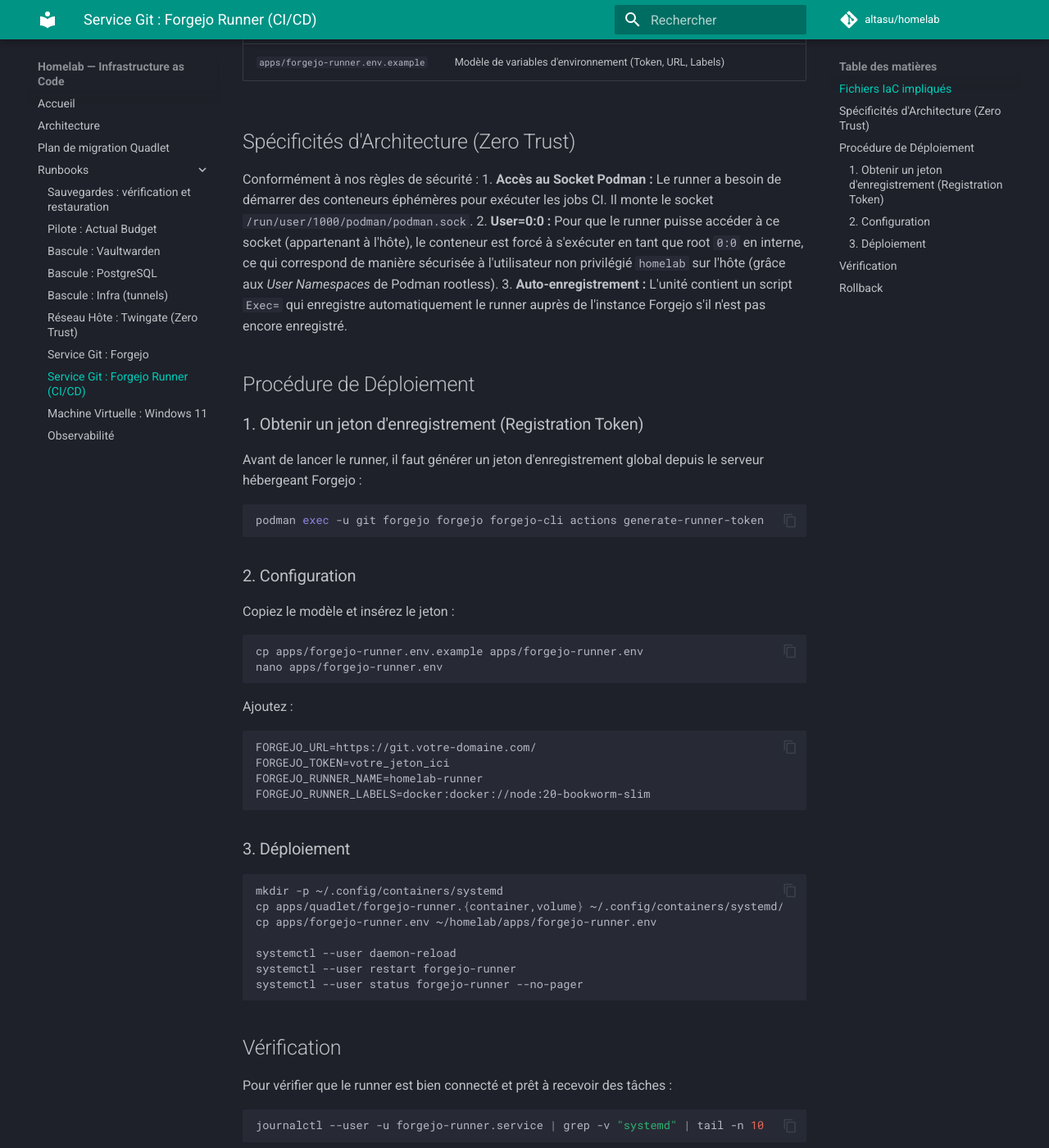
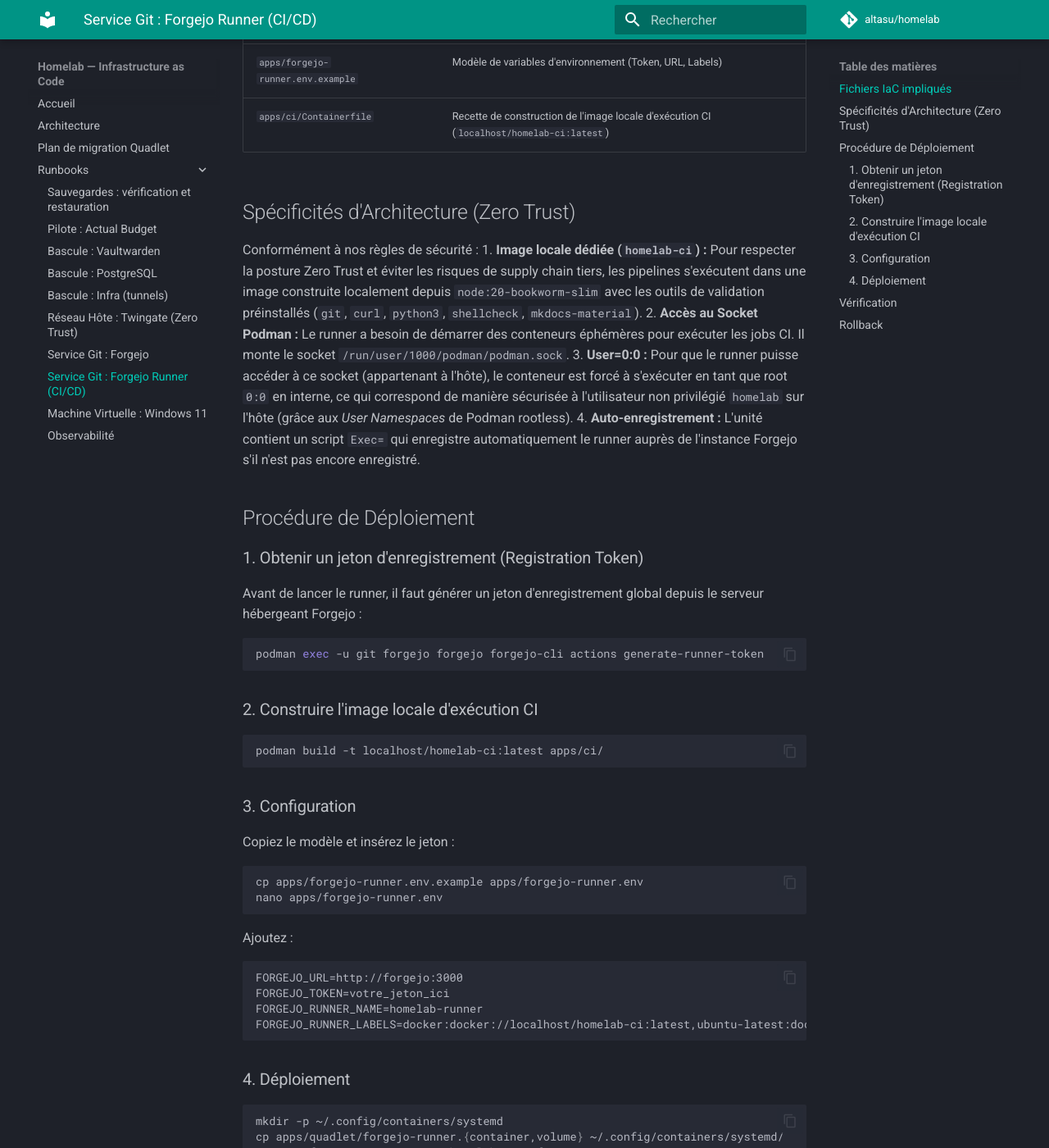
Before and after one commit to altasu/homelab, an MkDocs documentation site: the page built from docs/runbooks/quadlet-forgejo-runner.md, in a window 1280 px wide and 1400 px high, scrolled down 488 px. Shown: the whole window at 82% size. Built offline with MkDocs 1.6.1 and Material for MkDocs 9.7.7, drawn with Linux system fonts in a browser that asks for light colours; comment, search, counter and statistics services are not loaded.

Commit message:
docs(runner): documenter l'image locale homelab-ci dans le runbook

````diff
--- a/docs/runbooks/quadlet-forgejo-runner.md
+++ b/docs/runbooks/quadlet-forgejo-runner.md
@@ -9,13 +9,15 @@ Ce runbook décrit le déploiement et l'exploitation de **Forgejo Runner**, l'ag
 | `apps/quadlet/forgejo-runner.container` | Unité conteneur Quadlet (image `data.forgejo.org/forgejo/runner:3.5.0`) |
 | `apps/quadlet/forgejo-runner.volume` | Volume nommé `apps_forgejo_runner_data` (persistance du fichier `.runner` et config) |
 | `apps/forgejo-runner.env.example` | Modèle de variables d'environnement (Token, URL, Labels) |
+| `apps/ci/Containerfile` | Recette de construction de l'image locale d'exécution CI (`localhost/homelab-ci:latest`) |
 
 ## Spécificités d'Architecture (Zero Trust)
 
 Conformément à nos règles de sécurité :
-1. **Accès au Socket Podman :** Le runner a besoin de démarrer des conteneurs éphémères pour exécuter les jobs CI. Il monte le socket `/run/user/1000/podman/podman.sock`.
-2. **User=0:0 :** Pour que le runner puisse accéder à ce socket (appartenant à l'hôte), le conteneur est forcé à s'exécuter en tant que root `0:0` en interne, ce qui correspond de manière sécurisée à l'utilisateur non privilégié `homelab` sur l'hôte (grâce aux *User Namespaces* de Podman rootless).
-3. **Auto-enregistrement :** L'unité contient un script `Exec=` qui enregistre automatiquement le runner auprès de l'instance Forgejo s'il n'est pas encore enregistré.
+1. **Image locale dédiée (`homelab-ci`) :** Pour respecter la posture Zero Trust et éviter les risques de supply chain tiers, les pipelines s'exécutent dans une image construite localement depuis `node:20-bookworm-slim` avec les outils de validation préinstallés (`git`, `curl`, `python3`, `shellcheck`, `mkdocs-material`).
+2. **Accès au Socket Podman :** Le runner a besoin de démarrer des conteneurs éphémères pour exécuter les jobs CI. Il monte le socket `/run/user/1000/podman/podman.sock`.
+3. **User=0:0 :** Pour que le runner puisse accéder à ce socket (appartenant à l'hôte), le conteneur est forcé à s'exécuter en tant que root `0:0` en interne, ce qui correspond de manière sécurisée à l'utilisateur non privilégié `homelab` sur l'hôte (grâce aux *User Namespaces* de Podman rootless).
+4. **Auto-enregistrement :** L'unité contient un script `Exec=` qui enregistre automatiquement le runner auprès de l'instance Forgejo s'il n'est pas encore enregistré.
 
 ## Procédure de Déploiement
 
@@ -25,7 +27,12 @@ Avant de lancer le runner, il faut générer un jeton d'enregistrement global de
 podman exec -u git forgejo forgejo forgejo-cli actions generate-runner-token
 ```
 
-### 2. Configuration
+### 2. Construire l'image locale d'exécution CI
+```bash
+podman build -t localhost/homelab-ci:latest apps/ci/
+```
+
+### 3. Configuration
 Copiez le modèle et insérez le jeton :
 ```bash
 cp apps/forgejo-runner.env.example apps/forgejo-runner.env
@@ -33,13 +40,13 @@ nano apps/forgejo-runner.env
 ```
 Ajoutez :
 ```env
-FORGEJO_URL=https://git.votre-domaine.com/
+FORGEJO_URL=http://forgejo:3000
 FORGEJO_TOKEN=votre_jeton_ici
 FORGEJO_RUNNER_NAME=homelab-runner
-FORGEJO_RUNNER_LABELS=docker:docker://node:20-bookworm-slim
+FORGEJO_RUNNER_LABELS=docker:docker://localhost/homelab-ci:latest,ubuntu-latest:docker://localhost/homelab-ci:latest,ubuntu-22.04:docker://localhost/homelab-ci:latest
 ```
 
-### 3. Déploiement
+### 4. Déploiement
 ```bash
 mkdir -p ~/.config/containers/systemd
 cp apps/quadlet/forgejo-runner.{container,volume} ~/.config/containers/systemd/
````
